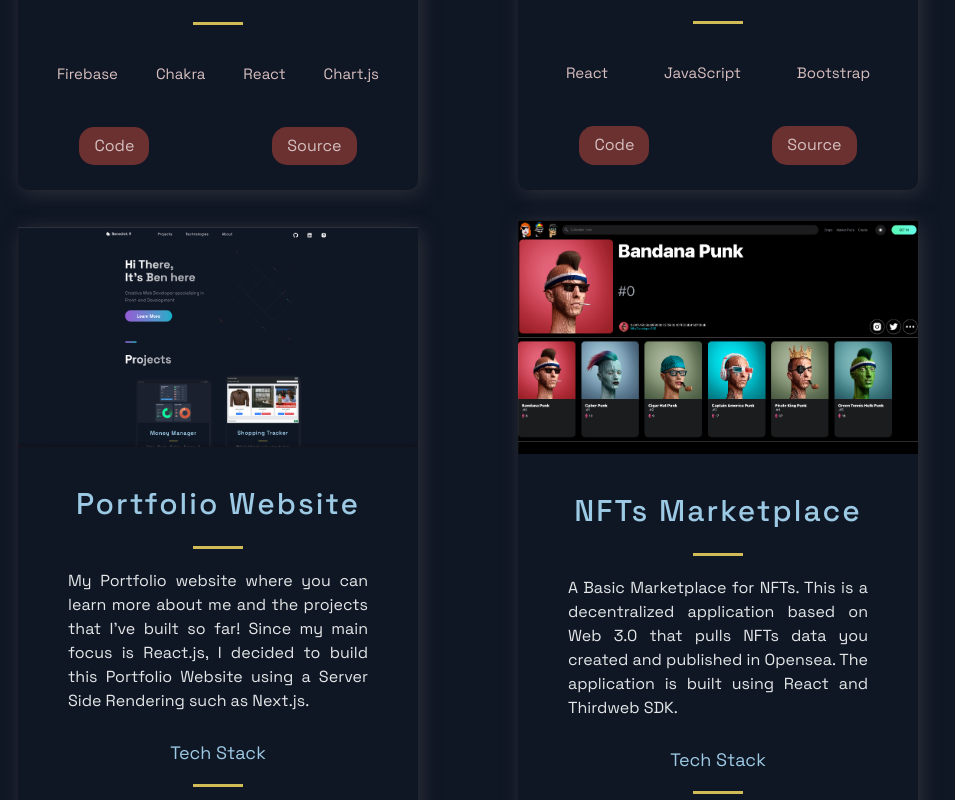
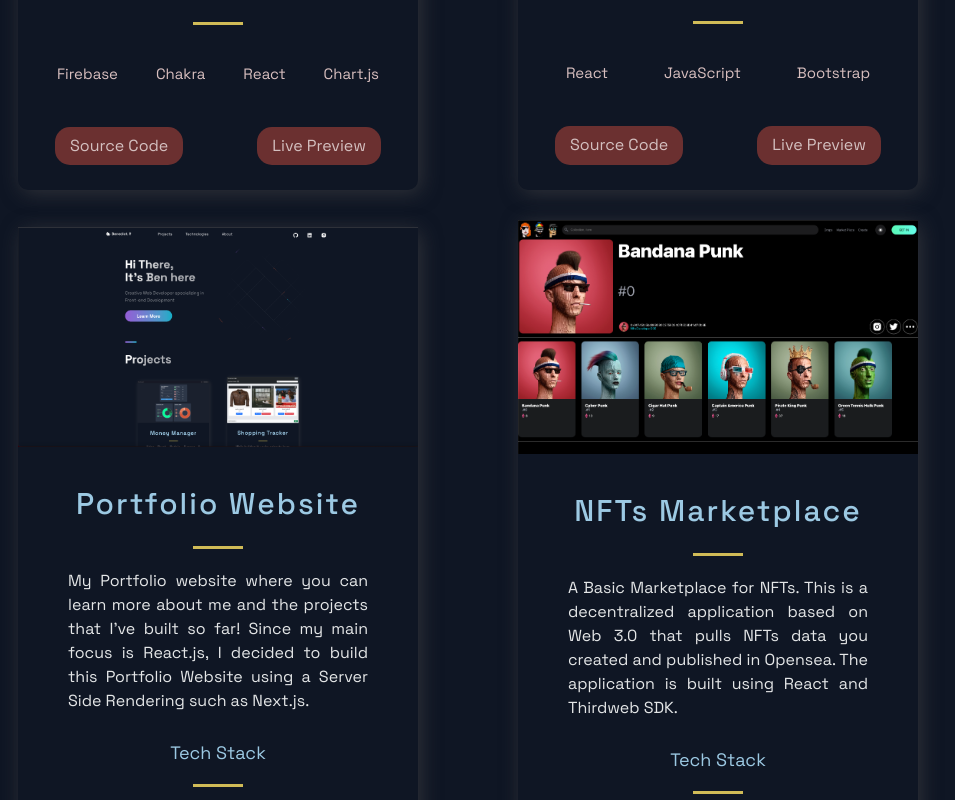
Before and after one commit to Ben888GitHub/benedict-ryan, a Next.js app: page / in a window 1280 px wide. Shown: the part 1480-2280 px from the top of the page, without its empty margins (172-1127 px from the left). Built offline with nearby package versions, Linux system fonts and the light colour scheme.

Commit message:
Update Projects.js

```diff
--- a/components/Projects/Projects.js
+++ b/components/Projects/Projects.js
@@ -44,8 +44,8 @@
 							</TagList>
 						</div>
 						<UtilityList>
-							<ExternalLinks href={p.visit}>Code</ExternalLinks>
-							<ExternalLinks href={p.source}>Source</ExternalLinks>
+							<ExternalLinks href={p.visit}>Source Code</ExternalLinks>
+							<ExternalLinks href={p.source}>Live Preview</ExternalLinks>
 						</UtilityList>
 					</BlogCard>
 				);
```
